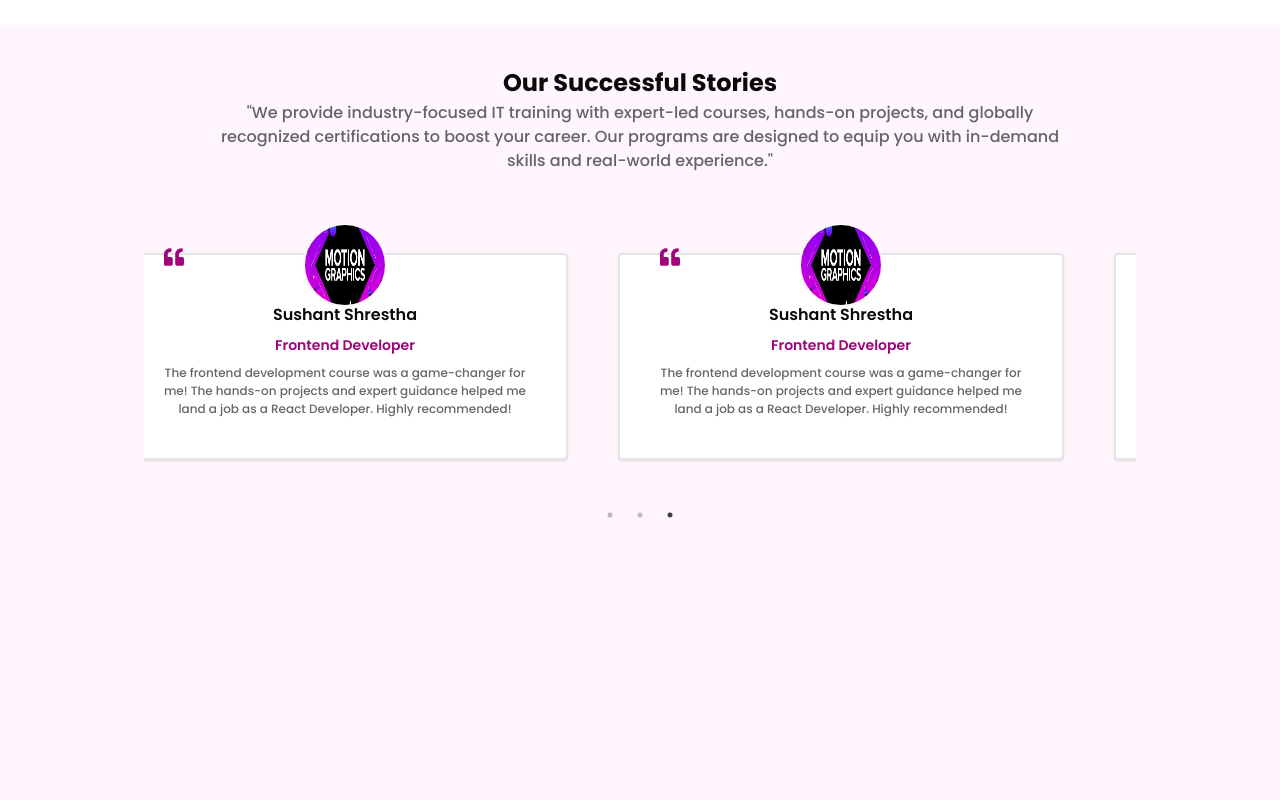
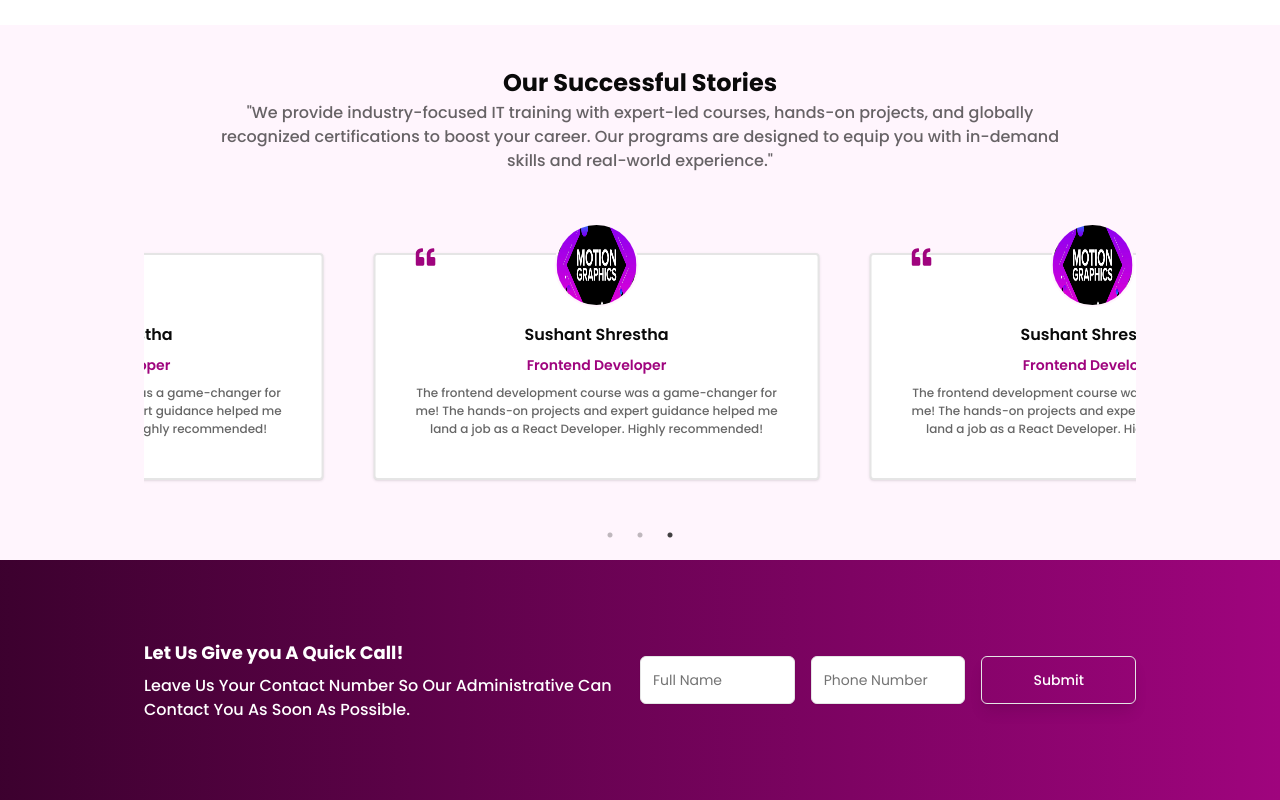
Before and after one commit to sushantshrestha22/HubitUsersite, a Next.js app in the folder my-app/: page /home in a window 1280 px wide. Shown: the part 3274-4074 px from the top of the page. Before the commit the page ends 3814 px from the top, so only its background shows below. Built offline with nearby package versions, Linux system fonts and the light colour scheme.

Commit message:
Contact Section of HomePage

```diff
--- a/my-app/app/home/page.tsx
+++ b/my-app/app/home/page.tsx
@@ -3,6 +3,7 @@ import Course from "@/components/pages/home/course";
 import DiscountSection from "@/components/pages/home/discountsection";
 import HeroSection from "@/components/pages/home/herosection";
 import PartnerSection from "@/components/pages/home/partnersection";
+import QuickCall from "@/components/pages/home/quickcall";
 import SuccessfulSection from "@/components/pages/home/successfulsection";
 import Weprovide from "@/components/pages/home/weprovide";
 import React from "react";
@@ -19,6 +20,7 @@ const Home = (props: Props) => {
       <DiscountSection/>
       <PartnerSection />
       <SuccessfulSection />
+      <QuickCall />
     </div>
   );
 };
--- /dev/null
+++ b/my-app/components/form/contact/form.tsx
@@ -0,0 +1,44 @@
+"use client";
+import { Button } from "@/components/ui/button";
+import { Input } from "@/components/ui/input";
+import * as React from "react";
+import { useForm } from "react-hook-form";
+
+type FormData = {
+  fullName: string;
+  phone: string;
+};
+
+type Props = {};
+
+const ContactForm = (props: Props) => {
+  const {
+    register,
+    handleSubmit,
+    formState: { errors },
+  } = useForm<FormData>();
+  const onSubmit = handleSubmit((data: any) => console.log(data));
+  return (
+    <div className=" w-full">
+      <form onSubmit={onSubmit} className="grid grid-cols-1 lg:grid-cols-3 gap-4">
+        <Input
+          {...register("fullName")}
+          type="text"
+          placeholder="Full Name"
+          className="bg-secondary text-accent h-12"
+        />
+        <Input
+          {...register("phone")}
+          type="text"
+          placeholder="Phone Number"
+          className="bg-secondary text-accent h-12"
+        />
+        <Button type="submit" variant="outline" className="h-12 shadow-lg">
+          Submit
+        </Button>
+      </form>
+    </div>
+  );
+};
+
+export default ContactForm;
--- /dev/null
+++ b/my-app/components/pages/home/quickcall.tsx
@@ -0,0 +1,23 @@
+import ContactForm from "@/components/form/contact/form";
+import React from "react";
+
+type Props = {};
+
+const QuickCall = (props: Props) => {
+  return (
+    <div className="bg-gradient-to-r from-accent to-primary h-[50vh]  md:h-[25vh] lg:h-[30vh] text-secondary px-10 lg:px-36 grid lg:grid-cols-2">
+      <div className="place-content-center place-items-start space-y-2">
+        <div className="text-lg font-bold">Let Us Give you A Quick Call!</div>
+        <div className="text-base font-medium">
+          Leave Us Your Contact Number So Our Administrative Can Contact You As
+          Soon As Possible.
+        </div>
+      </div>
+      <div className="place-content-center place-items-center w-full">
+        <ContactForm />
+      </div>
+    </div>
+  );
+};
+
+export default QuickCall;
--- a/my-app/components/pages/home/successfulsection.tsx
+++ b/my-app/components/pages/home/successfulsection.tsx
@@ -128,7 +128,7 @@ const SuccessfulSection = (props: Props) => {
                 />
               </div>
 
-              <div className="text-base font-semibold max-lg:pt-5">{testimonial.name}</div>
+              <div className="text-base font-semibold pt-5">{testimonial.name}</div>
               <div className="text-sm font-semibold text-primary">{testimonial.position}</div>
               <div className="text-xs font-medium text-black/60 max-lg:line-clamp-6 w-[85%] text-center">
                 {testimonial.testimonial}
--- a/my-app/components/ui/button.tsx
+++ b/my-app/components/ui/button.tsx
@@ -14,7 +14,7 @@ const buttonVariants = cva(
         destructive:
           "bg-destructive text-destructive-foreground shadow-sm hover:bg-destructive/90",
         outline:
-          "border border-input bg-background shadow-sm hover:bg-accent hover:text-accent-foreground",
+          "border border-input shadow-sm hover:bg-secondary hover:text-primary text-medium",
         secondary:
           "bg-secondary text-primary shadow-sm ",
         ghost: "hover:bg-primary hover:text-secondary border-2 border-primary text-primary",
--- a/my-app/package.json
+++ b/my-app/package.json
@@ -30,6 +30,7 @@
     "react": "^19.0.0",
     "react-dom": "^19.0.0",
     "react-fast-marquee": "^1.6.5",
+    "react-hook-form": "^7.54.2",
     "react-icons": "^5.4.0",
     "react-responsive-carousel": "^3.2.23",
     "react-slick": "^0.30.3",
```
Also changed, not shown: 2 other files (tests, documents, lock files or other folders).
